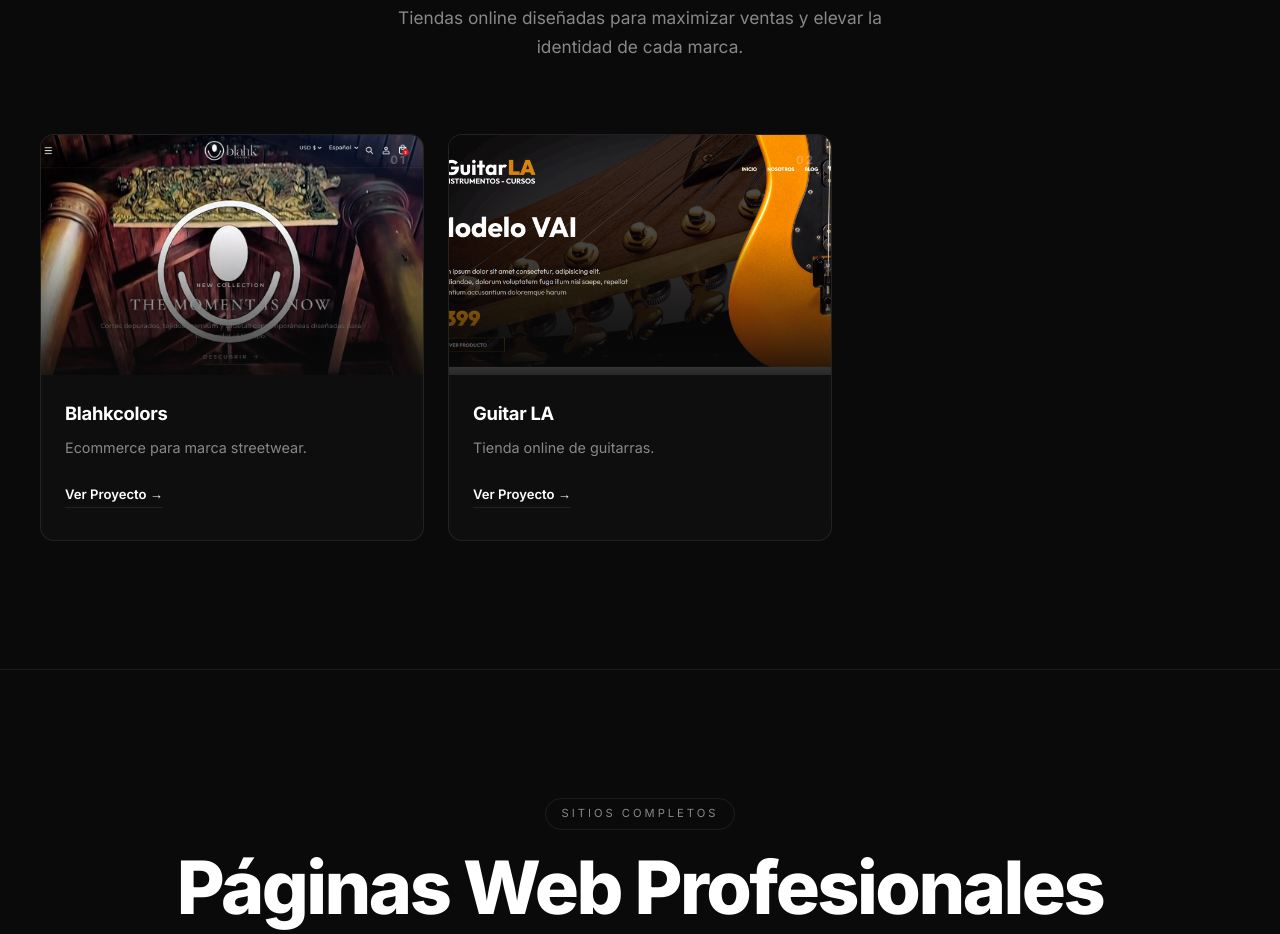
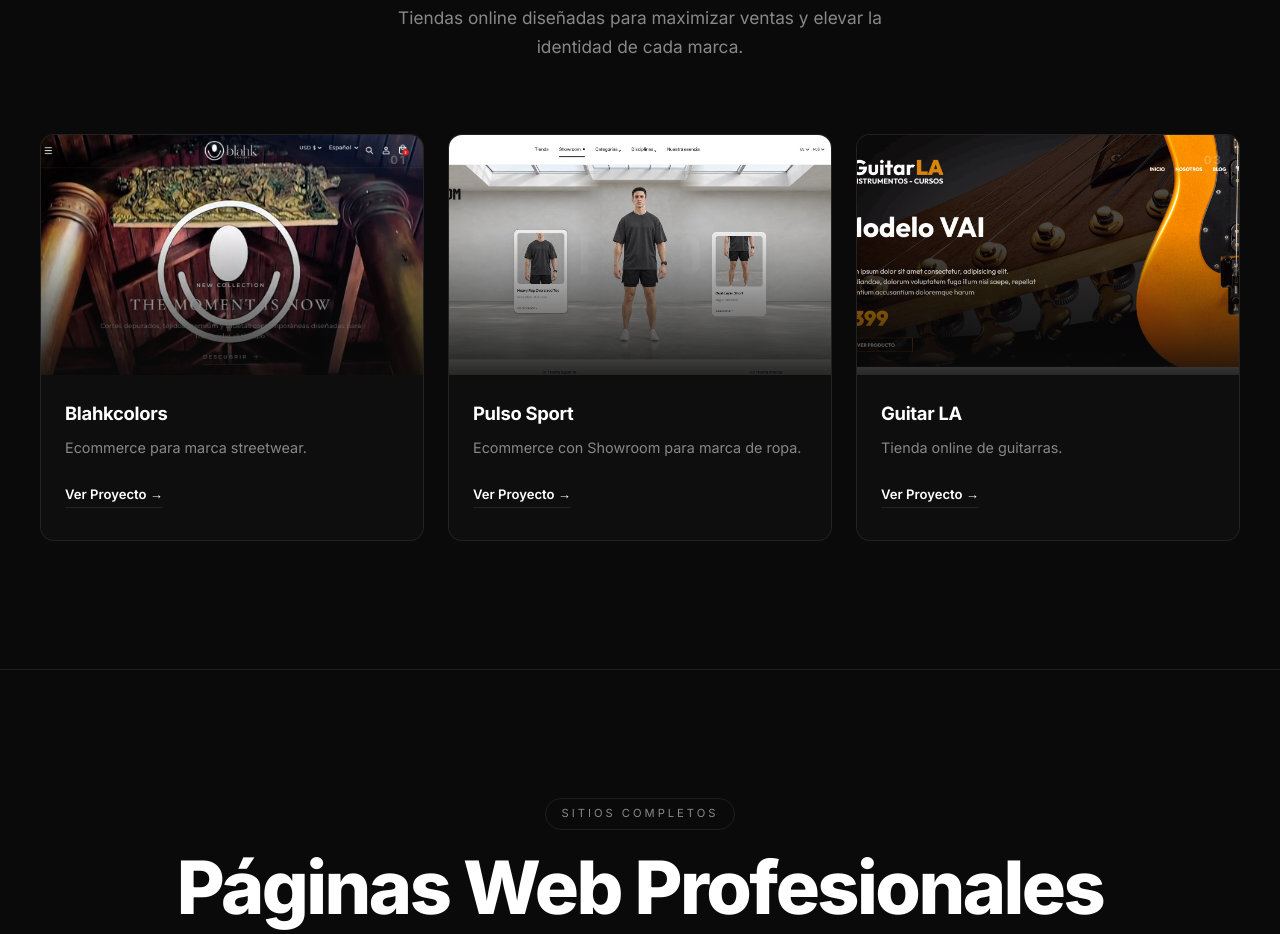
Before and after one commit to Raldylopez20/Landing-page-personal-de-servicios, a plain HTML site: page index.html in a window 1280 px wide. Shown: the part 2757-3691 px from the top of the page. Drawn offline with nearby package versions, Linux system fonts and the light colour scheme; a script that the page names is missing.

Commit message:
Agrega proyecto Pulso Sport a la sección Ecommerces y hero flotante

```diff
--- a/index.html
+++ b/index.html
@@ -62,6 +62,7 @@
                 <div class="hero-card-float"><img src="img/tapstock.png" alt=""></div>
                 <div class="hero-card-float"><img src="img/medisys.jpg" alt=""></div>
                 <div class="hero-card-float"><img src="img/blahkcolors.jpg" alt=""></div>
+                <div class="hero-card-float"><img src="img/pulso-sport.jpg" alt=""></div>
                 <div class="hero-card-float"><img src="img/devstudio.jpg" alt=""></div>
                 <div class="hero-card-float"><img src="img/diapositive studio.png" alt=""></div>
                 <div class="hero-card-float"><img src="img/lopez-gilbert.jpg" alt=""></div>
@@ -247,6 +248,17 @@
                             <h3>Blahkcolors</h3>
                             <p>Ecommerce para marca streetwear.</p>
                             <a href="https://blahkcolors.com" class="project-link" target="_blank" rel="noopener noreferrer">Ver Proyecto →</a>
+                        </div>
+                    </div>
+
+                    <div class="project-card">
+                        <div class="project-image">
+                            <img src="img/pulso-sport.jpg" alt="Pulso Sport" loading="lazy">
+                        </div>
+                        <div class="project-content">
+                            <h3>Pulso Sport</h3>
+                            <p>Ecommerce con Showroom para marca de ropa.</p>
+                            <a href="https://raldylopez20.github.io/Pulso-Ecommerce/#/" class="project-link" target="_blank" rel="noopener noreferrer">Ver Proyecto →</a>
                         </div>
                     </div>
 
@@ -507,7 +519,7 @@
     <script src="https://cdn.jsdelivr.net/npm/vanilla-tilt@1.8.1/dist/vanilla-tilt.min.js"></script>
 
     <!-- App Script -->
-    <script src="script.js?v=2"></script>
+    <script src="script.js?v=3"></script>
 </body>
 
 </html>
--- a/script.js
+++ b/script.js
@@ -246,12 +246,13 @@ const getCardConfigs = () => {
             { left: '4%',  top: '48%', rot:  -6, w: Math.round(126 * scale), depth: 0 },
             { left: '78%', top: '48%', rot:   7, w: Math.round(126 * scale), depth: 0 },
             { left: '26%', top: '86%', rot:  -7, w: Math.round(126 * scale), depth: 0 },
+            { left: '54%', top: '87%', rot:   6, w: Math.round(126 * scale), depth: 0 },
         ];
     }
 
     // Perimeter ring framing the centered Profile Card (avoiding 36%–64% center band)
     return [
-        // Left side (8 cards)
+        // Left side (9 cards)
         { left: '2%',  top: '10%', rot: -10, w: Math.round(168 * scale), depth: 1.15 },
         { left: '17%', top: '16%', rot:   7, w: Math.round(156 * scale), depth: 0.85 },
         { left: '1%',  top: '39%', rot:   6, w: Math.round(176 * scale), depth: 1.40 },
@@ -260,6 +261,7 @@ const getCardConfigs = () => {
         { left: '20%', top: '79%', rot:   9, w: Math.round(154 * scale), depth: 0.90 },
         { left: '24%', top: '6%',  rot:  -6, w: Math.round(148 * scale), depth: 0.75 },
         { left: '12%', top: '87%', rot:  -5, w: Math.round(146 * scale), depth: 0.80 },
+        { left: '9%',  top: '27%', rot:   5, w: Math.round(150 * scale), depth: 0.92 },
 
         // Right side (9 cards)
         { left: '84%', top: '9%',  rot:   9, w: Math.round(168 * scale), depth: 1.10 },
```
Also changed, not shown: img/pulso-sport.jpg (added).
